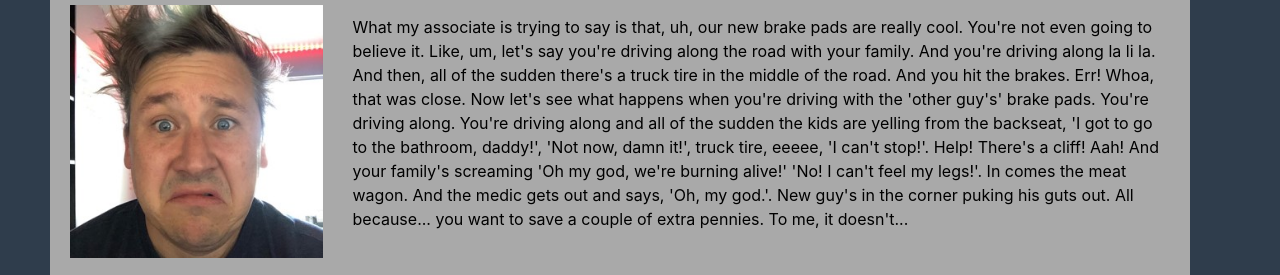
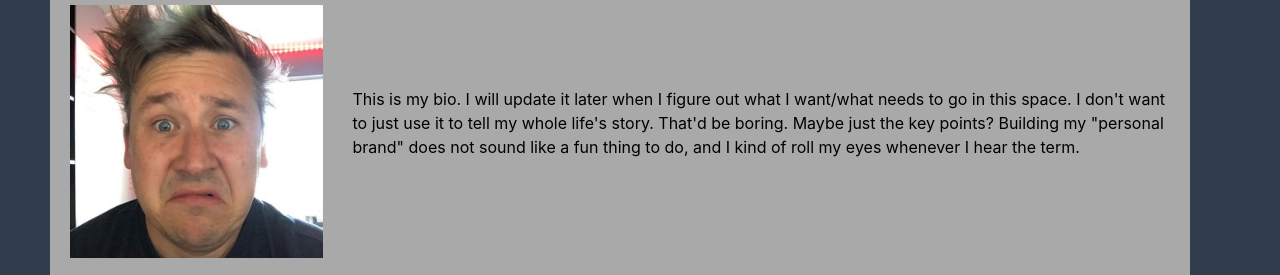
Before and after one commit to dustin-lamarr/homework-2, a plain HTML site: page index.html in a window 1280 px wide. Shown: the part 183-458 px from the top of the page. Drawn offline with nearby package versions, Linux system fonts and the light colour scheme; a web font is replaced by a local one.

Commit message:
Updated bio paragraph

```diff
--- a/index.html
+++ b/index.html
@@ -42,16 +42,10 @@
               title="Did you eat a lot of paint chips when you were a kid?">
           </div>
           <div class="col-xl-9" style="color:black;">
-            <p>What my associate is trying to say is that, uh, our new brake pads are really cool. You're not even going
-              to believe it. Like, um, let's say you're driving along the road with your family. And you're driving
-              along la li la. And then, all of the sudden there's a truck tire in the middle of the road. And you hit
-              the brakes. Err! Whoa, that was close. Now let's see what happens when you're driving with the 'other
-              guy's' brake pads. You're driving along. You're driving along and all of the sudden the kids are yelling
-              from the backseat, 'I got to go to the bathroom, daddy!', 'Not now, damn it!', truck tire, eeeee, 'I can't
-              stop!'. Help! There's a cliff! Aah! And your family's screaming 'Oh my god, we're burning alive!' 'No! I
-              can't feel my legs!'. In comes the meat wagon. And the medic gets out and says, 'Oh, my god.'. New guy's
-              in the corner puking his guts out. All because... you want to save a couple of extra pennies. To me, it
-              doesn't...</p>
+            <p>This is my bio. I will update it later when I figure out what I want/what needs to go in this space. I
+              don't want to just use it to tell my whole life's story. That'd be boring. Maybe just the key points?
+              Building my "personal brand" does not sound like a fun thing to do, and I kind of roll my eyes whenever I
+              hear the term.</p>
           </div>
         </div>
         <div class="container">
@@ -62,7 +56,7 @@
           <div class="row no-gutters">
             <div class="col-sm-auto" style="padding-right:5px;">
               <a href="https://www.linkedin.com/in/dustinlamarr/">
-              <img src="./assets/linkedin.png" alt="Linked In">
+                <img src="./assets/linkedin.png" alt="Linked In">
               </a>
             </div>
             <div class="col-sm-auto" style="padding-left:5px;">
```
